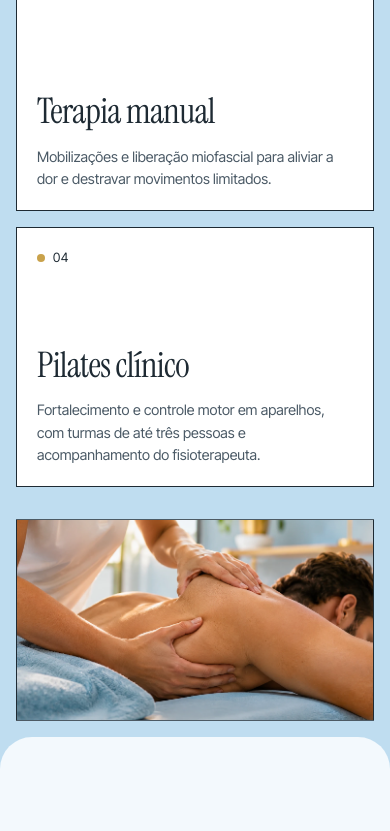
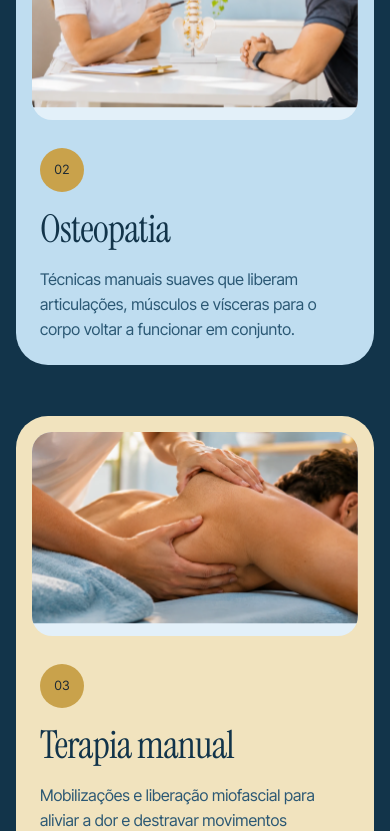
Before and after one commit to LuizFilipeAv/clinica-fisioterapia, a React (Vite) app: page / in a window 390 px wide. Shown: the part 4337-5168 px from the top of the page. Built offline with nearby package versions, Linux system fonts and the light colour scheme.

Commit message:
feat: tratamentos em cards empilhados que afundam e inclinam no scroll

```diff
--- a/src/data/content.ts
+++ b/src/data/content.ts
@@ -90,18 +90,26 @@ export const treatments = {
     {
       title: 'Fisioterapia ortopédica',
       text: 'Exercícios terapêuticos, recursos manuais e eletrotermofototerapia para recuperar força e amplitude.',
+      image: sala,
+      imageAlt: 'Sala de atendimento com maca e espaldar de madeira',
     },
     {
       title: 'Osteopatia',
       text: 'Técnicas manuais suaves que liberam articulações, músculos e vísceras para o corpo voltar a funcionar em conjunto.',
+      image: avaliacao,
+      imageAlt: 'Fisioterapeuta explicando um modelo de coluna vertebral a um paciente',
     },
     {
       title: 'Terapia manual',
       text: 'Mobilizações e liberação miofascial para aliviar a dor e destravar movimentos limitados.',
+      image: maos,
+      imageAlt: 'Mãos de fisioterapeuta aplicando terapia manual no ombro de um paciente',
     },
     {
       title: 'Pilates clínico',
       text: 'Fortalecimento e controle motor em aparelhos, com turmas de até três pessoas e acompanhamento do fisioterapeuta.',
+      image: ginasio,
+      imageAlt: 'Estúdio de pilates com aparelhos reformer',
     },
   ],
 }
--- a/src/sections/Treatments.css
+++ b/src/sections/Treatments.css
@@ -1,115 +1,125 @@
 .treatments {
-  background: var(--blue);
+  background: var(--blue-900);
+  color: var(--white);
   overflow: clip;
-  padding-bottom: clamp(48px, 8vw, 120px);
+  padding-bottom: calc(var(--r-lg) + 64px);
 }
 
 .treatments__head {
-  padding: clamp(48px, 8vw, 120px) var(--gutter) clamp(32px, 5vw, 72px);
   display: grid;
-  gap: 24px;
+  grid-template-columns: 1fr minmax(0, 34ch);
+  align-items: end;
+  gap: 24px 48px;
+  padding: clamp(40px, 7vw, 96px) var(--gutter) clamp(32px, 5vw, 64px);
 }
 .treatments__title {
-  font-size: clamp(3.5rem, 10vw, 9rem);
-  color: var(--ink);
+  font-size: clamp(3rem, 9vw, 8rem);
 }
 .treatments__intro {
-  max-width: 34ch;
-  font-size: 1rem;
-  color: var(--blue-ink);
+  font-size: 1.05rem;
+  color: var(--blue-200);
 }
 
-.treatments__panels {
+/* Sticky stack: each card stops a little lower than the previous one */
+.treatments__stack {
   list-style: none;
-  display: grid;
-  grid-template-columns: 1fr;
-  gap: 16px;
   padding: 0 var(--gutter);
-  margin-bottom: clamp(32px, 5vw, 72px);
+}
+.treatment {
+  position: sticky;
+  top: calc(var(--header-h) + 40px + var(--i) * 22px);
+  padding-bottom: 6vh;
+}
+.treatment:last-child {
+  padding-bottom: 0;
 }
 
-.treatments__panel {
-  position: relative;
-  overflow: hidden;
-  isolation: isolate;
-  height: 100%;
-  min-height: 260px;
+.treatment__card {
+  display: grid;
+  grid-template-columns: 1fr 1.1fr;
+  gap: clamp(20px, 3vw, 40px);
+  min-height: min(68vh, 560px);
+  padding: clamp(16px, 2vw, 24px);
+  border-radius: var(--r-lg);
+  background: var(--white);
+  color: var(--blue-900);
+  transform-origin: 50% 0;
+  will-change: transform, filter;
+}
+.treatment__card--1 {
+  background: var(--blue-200);
+}
+.treatment__card--2 {
+  background: var(--gold-soft);
+}
+.treatment__card--3 {
+  background: var(--blue-100);
+}
+
+.treatment__copy {
   display: flex;
   flex-direction: column;
-  gap: 16px;
-  padding: clamp(20px, 2.5vw, 36px);
-  background: var(--white);
-  border: 1px solid var(--ink);
+  align-items: flex-start;
+  padding: clamp(8px, 2vw, 24px);
 }
-.treatments__panel::before {
-  content: '';
-  position: absolute;
-  inset: 0;
-  z-index: -1;
-  background: var(--blue-soft);
-  transform: scaleY(0);
-  transform-origin: bottom;
-  transition: transform var(--dur-slow) var(--ease-out);
+.treatment__num {
+  display: grid;
+  place-items: center;
+  width: 52px;
+  height: 52px;
+  border-radius: 50%;
+  background: var(--gold);
+  color: var(--ink);
+  font-size: 0.8rem;
+  font-variant-numeric: tabular-nums;
 }
-.treatments__panel:hover::before {
-  transform: scaleY(1);
+.treatment__title {
+  margin-top: auto;
+  font-size: clamp(2.4rem, 4.5vw, 4.5rem);
+}
+.treatment__text {
+  margin-top: 1rem;
+  max-width: 36ch;
+  font-size: 1rem;
+  color: var(--blue-700);
 }
 
-.treatments__num {
-  display: flex;
-  align-items: center;
-  gap: 0.6em;
-  font-size: 0.8rem;
-  font-variant-numeric: tabular-nums;
-  letter-spacing: 0.04em;
+.treatment__media {
+  overflow: hidden;
+  border-radius: calc(var(--r-lg) - 12px);
+  background: var(--blue-100);
 }
-.treatments__dot {
-  width: 8px;
-  height: 8px;
-  border-radius: 50%;
-  background: var(--gold);
-}
-.treatments__name {
-  font-size: 2.2rem;
-  line-height: 1;
-  margin-top: auto;
-  transition: transform var(--dur-standard) var(--ease-out);
-}
-.treatments__panel:hover .treatments__name {
-  transform: translateX(6px);
-}
-.treatments__text {
-  font-size: 0.9rem;
-  color: var(--ink-soft);
-  max-width: 36ch;
+.treatment__media img {
+  width: 100%;
+  height: 115%;
+  margin-top: -7.5%;
+  object-fit: cover;
+  will-change: transform;
 }
 
-.treatments__image {
-  margin: 0 var(--gutter);
-  aspect-ratio: 16 / 9;
-  border: 1px solid var(--ink);
-}
-
-@media (min-width: 900px) {
+@media (max-width: 799px) {
   .treatments__head {
-    grid-template-columns: 1.4fr 1fr;
-    align-items: end;
+    grid-template-columns: 1fr;
   }
-  .treatments__panels {
-    grid-template-columns: repeat(2, 1fr);
-    gap: clamp(16px, 2vw, 32px);
-    padding-bottom: 160px;
+  .treatment {
+    top: calc(var(--header-h) + 24px + var(--i) * 14px);
   }
-  .treatments__cell:nth-child(odd) {
-    margin-top: 0;
+  .treatment__card {
+    grid-template-columns: 1fr;
+    min-height: 0;
   }
-  .treatments__cell:nth-child(even) {
-    margin-top: 120px;
+  .treatment__media {
+    order: -1;
+    aspect-ratio: 16 / 10;
   }
-  .treatments__panel {
-    min-height: 340px;
+  .treatment__copy {
+    gap: 0.25rem;
   }
-  .treatments__name {
-    font-size: 2.2rem;
+  .treatment__num {
+    width: 44px;
+    height: 44px;
+  }
+  .treatment__title {
+    margin-top: 1rem;
   }
 }
--- a/src/sections/Treatments.tsx
+++ b/src/sections/Treatments.tsx
@@ -1,11 +1,8 @@
-import { useRef } from 'react'
-import { gsap, useGSAP, EASE } from '../lib/motion'
+import { useRef, type CSSProperties } from 'react'
+import { gsap, useGSAP } from '../lib/motion'
 import { RevealHeading } from '../components/RevealHeading'
-import { RevealImage } from '../components/RevealImage'
 import { treatments } from '../data/content'
 import './Treatments.css'
-
-const SPEEDS = [1, 1.6, 0.7, 1.3]
 
 export function Treatments() {
   const ref = useRef<HTMLElement>(null)
@@ -14,30 +11,32 @@ export function Treatments() {
     () => {
       const mm = gsap.matchMedia()
       mm.add('(prefers-reduced-motion: no-preference)', () => {
-        const panels = gsap.utils.toArray<HTMLElement>('.treatments__panel')
+        const items = gsap.utils.toArray<HTMLElement>('.treatment')
+        const cards = gsap.utils.toArray<HTMLElement>('.treatment__card')
 
-        gsap.from(panels, {
-          y: 60,
-          opacity: 0,
-          duration: 1.1,
-          ease: EASE,
-          stagger: 0.1,
-          scrollTrigger: { trigger: '.treatments__panels', start: 'top 85%', once: true },
+        // Cards are sticky; as the next one slides over, the one beneath sinks back and tilts.
+        cards.forEach((card, i) => {
+          const next = items[i + 1]
+          if (!next) return
+          const depth = cards.length - 1 - i
+          gsap.to(card, {
+            scale: 1 - depth * 0.04,
+            rotate: i % 2 ? 1.5 : -1.5,
+            filter: 'brightness(0.88)',
+            ease: 'none',
+            scrollTrigger: { trigger: next, start: 'top bottom', end: 'top 30%', scrub: true },
+          })
         })
-      })
 
-      // Drift at different speeds on desktop only (single column on mobile)
-      mm.add('(prefers-reduced-motion: no-preference) and (min-width: 900px)', () => {
-        const inners = gsap.utils.toArray<HTMLElement>('.treatments__drift')
-        inners.forEach((el, i) => {
-          const f = SPEEDS[i % SPEEDS.length]
+        // Each photo drifts inside its frame.
+        gsap.utils.toArray<HTMLElement>('.treatment__media img').forEach((img) => {
           gsap.fromTo(
-            el,
-            { yPercent: 20 * f },
+            img,
+            { yPercent: -8 },
             {
-              yPercent: -20 * f,
+              yPercent: 8,
               ease: 'none',
-              scrollTrigger: { trigger: '.treatments__panels', start: 'top bottom', end: 'bottom top', scrub: true },
+              scrollTrigger: { trigger: img.closest('.treatment'), start: 'top bottom', end: 'bottom top', scrub: true },
             },
           )
         })
@@ -48,34 +47,27 @@ export function Treatments() {
 
   return (
     <section ref={ref} id="tratamentos" className="section treatments">
-      <div className="treatments__head">
+      <header className="treatments__head">
         <RevealHeading text={treatments.title} className="treatments__title display" />
         <p className="treatments__intro">{treatments.intro}</p>
-      </div>
+      </header>
 
-      <ol className="treatments__panels">
+      <ol className="treatments__stack">
         {treatments.items.map((item, i) => (
-          <li key={item.title} className="treatments__cell">
-            <div className="treatments__drift">
-              <article className="treatments__panel">
-                <p className="treatments__num">
-                  <span className="treatments__dot" aria-hidden="true" />
-                  {String(i + 1).padStart(2, '0')}
-                </p>
-                <h3 className="treatments__name display">{item.title}</h3>
-                <p className="treatments__text">{item.text}</p>
-              </article>
-            </div>
+          <li key={item.title} className="treatment" style={{ '--i': i } as CSSProperties}>
+            <article className={`treatment__card treatment__card--${i}`}>
+              <div className="treatment__copy">
+                <span className="treatment__num">{String(i + 1).padStart(2, '0')}</span>
+                <h3 className="treatment__title display">{item.title}</h3>
+                <p className="treatment__text">{item.text}</p>
+              </div>
+              <div className="treatment__media">
+                <img src={item.image} alt={item.imageAlt} loading="lazy" decoding="async" />
+              </div>
+            </article>
           </li>
         ))}
       </ol>
-
-      <RevealImage
-        src={treatments.image}
-        alt={treatments.imageAlt}
-        className="treatments__image"
-        position="center 40%"
-      />
     </section>
   )
 }
```
